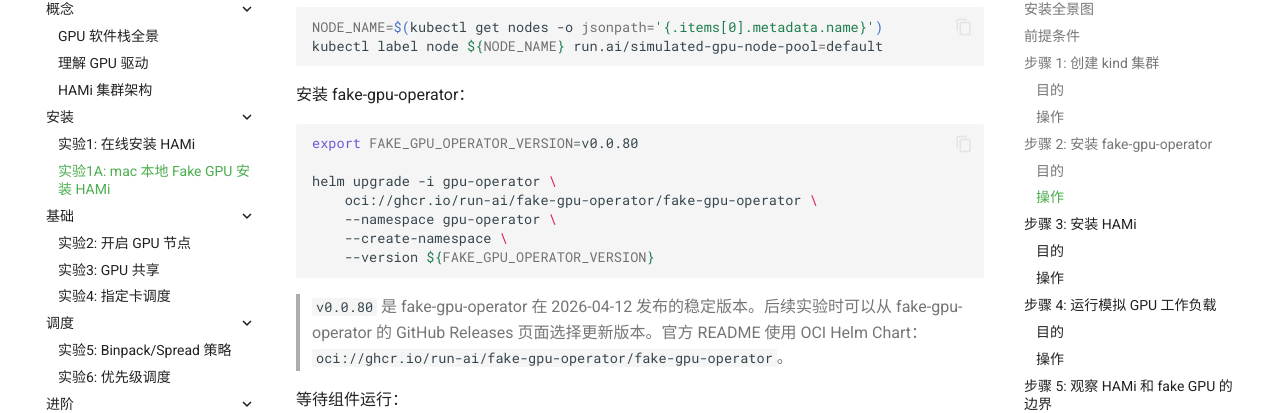
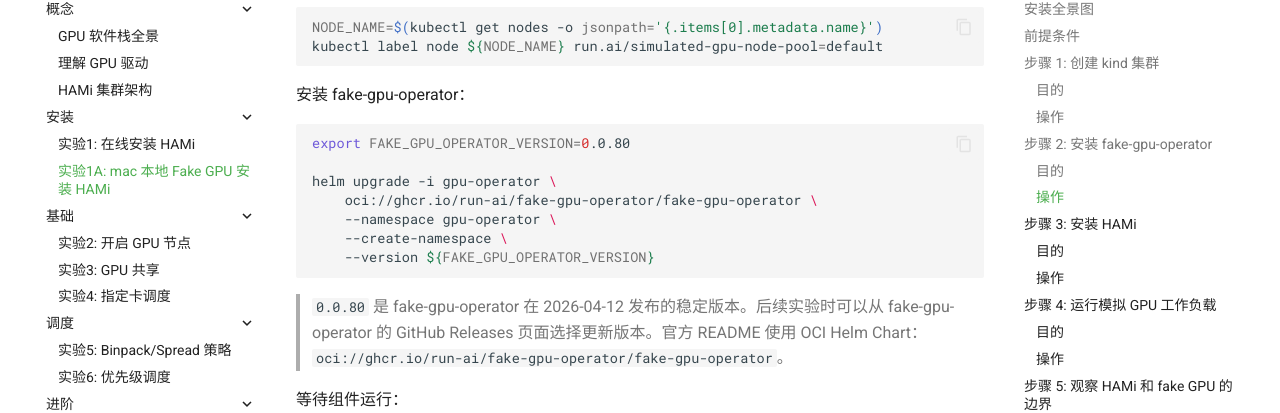
Before and after one commit to dynamia-ai/workshop, an MkDocs documentation site: the page built from docs/installation/local-fake-gpu-install.md, in a window 1280 px wide and 900 px high, scrolled down 2691 px. Shown: the part 126-539 px from the top of the window. Built offline with MkDocs 1.6.1 and Material for MkDocs 9.7.7, drawn with Linux system fonts in a browser that asks for light colours.

Commit message:
Fix fake-gpu-operator version format in installation documentation
Signed-off-by: Jimmy Song <jimmy@dynamia.ai>

````diff
--- a/docs/installation/local-fake-gpu-install.md
+++ b/docs/installation/local-fake-gpu-install.md
@@ -120,7 +120,7 @@ kubectl label node ${NODE_NAME} run.ai/simulated-gpu-node-pool=default
 安装 fake-gpu-operator：
 
 ```bash
-export FAKE_GPU_OPERATOR_VERSION=v0.0.80
+export FAKE_GPU_OPERATOR_VERSION=0.0.80
 
 helm upgrade -i gpu-operator \
     oci://ghcr.io/run-ai/fake-gpu-operator/fake-gpu-operator \
@@ -129,7 +129,7 @@ helm upgrade -i gpu-operator \
     --version ${FAKE_GPU_OPERATOR_VERSION}
 ```
 
-> `v0.0.80` 是 fake-gpu-operator 在 2026-04-12 发布的稳定版本。后续实验时可以从 fake-gpu-operator 的 GitHub Releases 页面选择更新版本。官方 README 使用 OCI Helm Chart：`oci://ghcr.io/run-ai/fake-gpu-operator/fake-gpu-operator`。
+> `0.0.80` 是 fake-gpu-operator 在 2026-04-12 发布的稳定版本。后续实验时可以从 fake-gpu-operator 的 GitHub Releases 页面选择更新版本。官方 README 使用 OCI Helm Chart：`oci://ghcr.io/run-ai/fake-gpu-operator/fake-gpu-operator`。
 
 等待组件运行：
 
````
